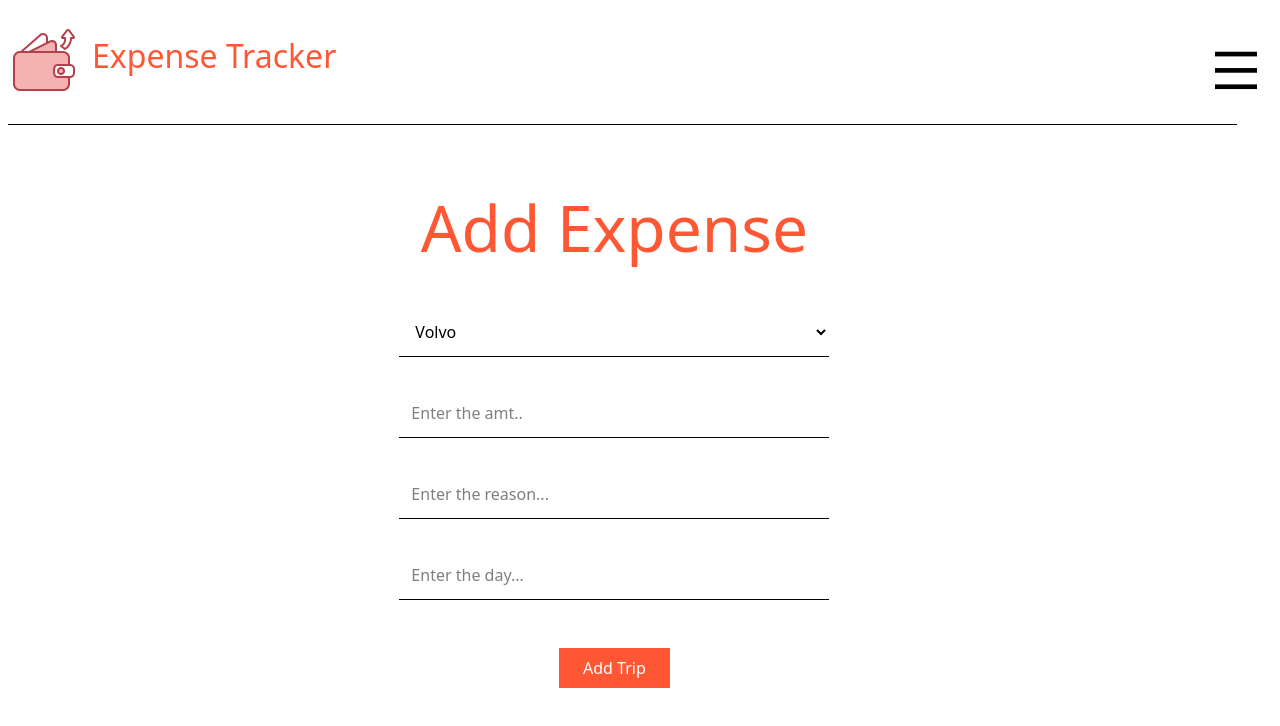
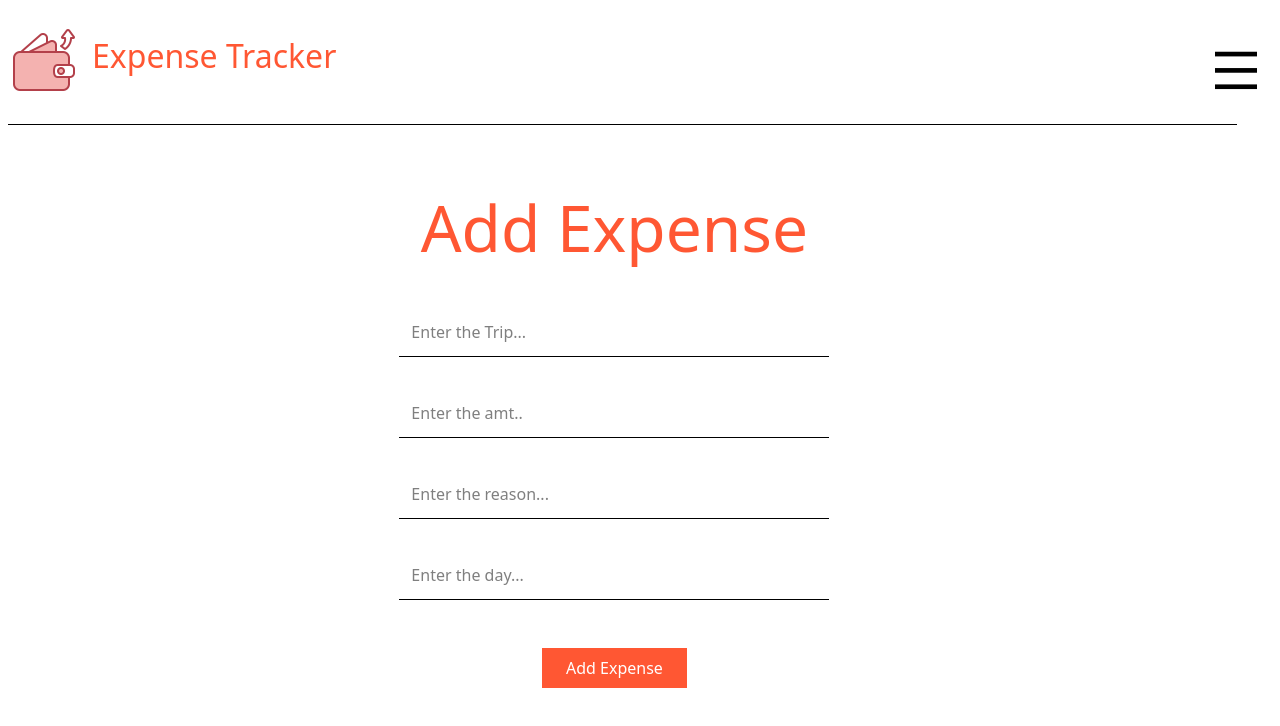
Before and after one commit to AritraChakraborty2003/Chaloghumein, a React (Vite) app in the folder Frontend/TripManager/: page / in a window 1280 px wide. Shown: the top 726 px of the page. Built offline with nearby package versions, Linux system fonts and the light colour scheme.

Commit message:
Feat: Developd the POST Logic for the Daily Expense

```diff
--- a/Frontend/TripManager/src/Components/AddExpense.tsx
+++ b/Frontend/TripManager/src/Components/AddExpense.tsx
@@ -1,43 +1,78 @@
+import { useState } from "react";
 import Header from "./Header";
+import axios from "axios";
 
 const AddExpense = () => {
+  const [trip, setTrip] = useState("");
+  const [amt, setAmt] = useState("");
+  const [reason, setReason] = useState("");
+  const [day, setDay] = useState("");
+  const handleExpense = async (e: any): Promise<void> => {
+    e.preventDefault();
+    try {
+      await axios.post(`${import.meta.env.VITE_APP_API_URL}` + "expense", {
+        trip: trip,
+        amt: Number(amt),
+        reason: reason,
+        day: day,
+      });
+    } catch (error) {
+      console.error(error);
+    }
+    alert("Expense added successfully: ");
+    setTrip("trip");
+    setAmt("amt");
+    setReason("reason");
+    setDay("day");
+    const form = document.querySelector<HTMLFormElement>("#form");
+    form?.reset();
+  };
   return (
     <>
       <Header />
       <div className="mainHolder w-[96vw] mt-18  lg:mt-14 flex justify-center items-center">
-        <form className="addTripForm w-[100%] flex flex-col justify-center items-center">
+        <form
+          id="form"
+          className="addTripForm w-[100%] flex flex-col justify-center items-center"
+        >
           <p className="text-[8vmin] font-poppins text-[#FF5733] ">
             Add Expense
           </p>
-          <select
-            name="cars"
-            id="cars"
-            className="w-[85%] lg:w-[35%] border-b-[0.1px] p-3 mt-8"
-          >
-            <option value="volvo">Volvo</option>
-            <option value="saab">Saab</option>
-            <option value="mercedes">Mercedes</option>
-            <option value="audi">Audi</option>
-          </select>
+          <input
+            type="text"
+            id="trip"
+            onChange={(e): void => setTrip(e.target.value)}
+            placeholder="Enter the Trip..."
+            className="w-[85%] lg:w-[35%]  border-b-[0.1px] p-3 mt-8"
+          />
 
           <input
-            type="number"
+            type="text"
+            id="amt"
+            onChange={(e): void => setAmt(e.target.value)}
             placeholder="Enter the amt.."
             className="w-[85%] lg:w-[35%] border-b-[0.1px] p-3 mt-8"
           />
           <input
             type="text"
+            id="reason"
+            onChange={(e): void => setReason(e.target.value)}
             placeholder="Enter the reason..."
             className="w-[85%] lg:w-[35%]  border-b-[0.1px] p-3 mt-8"
           />
           <input
             type="text"
+            id="day"
             placeholder="Enter the day..."
+            onChange={(e): void => setDay(e.target.value)}
             className="w-[85%] lg:w-[35%]  border-b-[0.1px] p-3 mt-8"
           />
           <div className="buttonHolder mt-12 ">
-            <button className="p-2 bg-[#FF5733] text-white pl-6 pr-6">
-              Add Trip
+            <button
+              onClick={handleExpense}
+              className="p-2 bg-[#FF5733] text-white pl-6 pr-6"
+            >
+              Add Expense
             </button>
           </div>
         </form>
--- a/Frontend/TripManager/src/Components/AddTrip.tsx
+++ b/Frontend/TripManager/src/Components/AddTrip.tsx
@@ -4,23 +4,25 @@ import axios from "axios";
 
 const AddTrip = () => {
   const [trip, setTrip] = useState("");
-  const [persons, setPersons] = useState(0);
-  const [days, setDays] = useState(0);
-  const [families, setFamilies] = useState(0);
+  const [persons, setPersons] = useState("");
+  const [days, setDays] = useState("");
+  const [families, setFamilies] = useState("");
   const addTrip = async (e: any): Promise<void> => {
     e.preventDefault();
     try {
       await axios.post(`${import.meta.env.VITE_APP_API_URL}` + "trip", {
         trip: trip,
-        days: days,
-        persons: persons,
-        family: families,
+        days: Number(days),
+        persons: Number(persons),
+        family: Number(families),
       });
       alert("Trip added successfully: ");
       setTrip("");
-      setPersons(Number(""));
-      setDays(Number(""));
-      setFamilies(Number(""));
+      setPersons("");
+      setDays("");
+      setFamilies("");
+      const form = document.querySelector<HTMLFormElement>("#form");
+      form?.reset();
     } catch (error) {
       console.error("Error in adding trip: ", error);
     }
@@ -29,7 +31,10 @@ const AddTrip = () => {
     <>
       <Header />
       <div className="mainHolder w-[96vw] mt-18  lg:mt-14 flex justify-center items-center">
-        <form className="addTripForm w-[100%] flex flex-col justify-center items-center">
+        <form
+          id="form"
+          className="addTripForm w-[100%] flex flex-col justify-center items-center"
+        >
           <p className="text-[8vmin] font-poppins text-[#FF5733] ">Add Trip</p>
           <input
             type="text"
@@ -39,23 +44,23 @@ const AddTrip = () => {
             className="w-[85%] lg:w-[35%] border-b-[0.1px] p-3 mt-8"
           />
           <input
-            type="number"
+            type="text"
             id="persons"
-            onChange={(e): void => setPersons(Number(e.target.value))}
+            onChange={(e): void => setPersons(e.target.value)}
             placeholder="Enter no. Of Persons..."
             className="w-[85%] lg:w-[35%] border-b-[0.1px] p-3 mt-8"
           />
           <input
-            type="number"
+            type="text"
             id="days"
-            onChange={(e): void => setDays(Number(e.target.value))}
+            onChange={(e): void => setDays(e.target.value)}
             placeholder="Enter no of days..."
             className="w-[85%] lg:w-[35%]  border-b-[0.1px] p-3 mt-8"
           />
           <input
-            type="number"
+            type="text"
             id="families"
-            onChange={(e): void => setFamilies(Number(e.target.value))}
+            onChange={(e): void => setFamilies(e.target.value)}
             placeholder="Enter no of familes..."
             className="w-[85%] lg:w-[35%]  border-b-[0.1px] p-3 mt-8"
           />
--- a/Frontend/TripManager/src/Components/ViewExpense.tsx
+++ b/Frontend/TripManager/src/Components/ViewExpense.tsx
@@ -14,20 +14,18 @@ const ViewExpense = () => {
             placeholder="Enter Trip name..."
             className="w-[85%] lg:w-[35%] border-b-[0.1px] p-3 mt-8 2xl:text-[2.25vmin]"
           />
-          <select
-            name="cars"
-            id="cars"
-            className="w-[85%] lg:w-[35%] border-b-[0.1px] p-3 mt-8 2xl:text-[2.25vmin] "
-          >
-            <option value="volvo">Volvo</option>
-            <option value="saab">Saab</option>
-            <option value="mercedes">Mercedes</option>
-            <option value="audi">Audi</option>
-          </select>
+          <input
+            type="Day"
+            placeholder="Enter Day..."
+            className="w-[85%] lg:w-[35%] border-b-[0.1px] p-3 mt-8 2xl:text-[2.25vmin]"
+          />
 
-          <div className="buttonHolder mt-10 ">
+          <div className="buttonHolder mt-10  flex gap-x-5">
             <button className="p-2 bg-[#FF5733] text-white pl-6 pr-6  2xl:text-[2.25vmin]">
               View Expense
+            </button>
+            <button className="p-2 bg-[#FF5733] text-white pl-6 pr-6  2xl:text-[2.25vmin]">
+              View Final Split
             </button>
           </div>
         </form>
```
